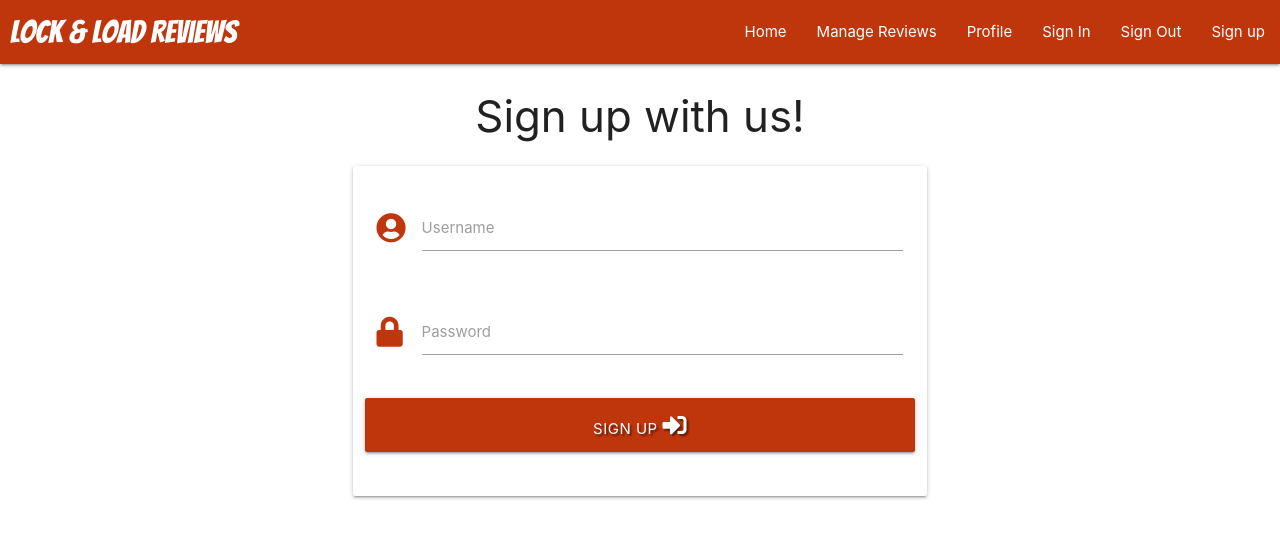
After one commit to deborasantos28/milestone-project-3, a Flask app: page /sign_up in a window 1280 px wide. The commit adds this page. Shown: the top 538 px of the page. Run offline with Flask 2, Linux system fonts and the light colour scheme; some libraries are stand-ins or nearby versions.

Commit message:
Create sign up page and registration functionality and display

```diff
--- a/app.py
+++ b/app.py
@@ -4,6 +4,7 @@ from flask import (
     redirect, request, session, url_for)
 from flask_pymongo import PyMongo
 from bson.objectid import ObjectId
+from werkzeug.security import generate_password_hash, check_password_hash
 if os.path.exists("env.py"):
     import env
 
@@ -24,6 +25,29 @@ def get_reviews():
     return render_template("reviews.html", reviews=reviews)
 
 
+@app.route("/sign_up", methods=["GET", "POST"])
+def sign_up():
+    if request.method == "POST":
+        # check if username already exists in db
+        existing_user = mongo.db.users.find_one(
+            {"username": request.form.get("username").lower()})
+
+        if existing_user:
+            flash("Username already exists")
+            return redirect(url_for("sign_up"))
+
+        register = {
+            "username": request.form.get("username").lower(),
+            "password": generate_password_hash(request.form.get("password"))
+        }
+        mongo.db.users.insert_one(register)
+
+        # put the new user into 'session' cookie
+        session["user"] = request.form.get("username").lower()
+        flash("Registration Successful!")
+    return render_template("sign_up.html")
+
+
 if __name__ == "__main__":
     app.run(host=os.environ.get("IP"),
             port=int(os.environ.get("PORT")),
--- a/templates/base.html
+++ b/templates/base.html
@@ -27,9 +27,9 @@
           <li><a href="{{ url_for('get_reviews') }}">Home</a></li>
           <li><a href="#">Manage Reviews</a></li>
           <li><a href="#">Profile</a></li>
-          <li><a href="#">Log In</a></li>
-          <li><a href="#">Log Out</a></li>
-          <li><a href="#">Register</a></li>
+          <li><a href="#">Sign In</a></li>
+          <li><a href="#">Sign Out</a></li>
+          <li><a href="{{ url_for('sign_up') }}">Sign up</a></li>
         </ul>
       </div>
     </nav>
@@ -40,14 +40,29 @@
       <li><a href="#">Reviews</a></li>
       <li><a href="#">Manage Reviews</a></li>
       <li><a href="#">Profile</a></li>
-      <li><a href="#">Log In</a></li>
-      <li><a href="#">Log Out</a></li>
-      <li><a href="#">Register</a></li>
+      <li><a href="#">Sign In</a></li>
+      <li><a href="#">Sign Out</a></li>
+      <li><a href="{{ url_for('sign_up') }}">Sign Up</a></li>
     </ul>
   </header>
 
-  {% block content %}
-  {% endblock %}
+  <section>
+    <!-- flash messages -->
+    {% with messages = get_flashed_messages() %}
+        {% if messages %}
+            {% for message in messages %}
+                <div class="row flashes">
+                    <h4 class="light-blue lighten-4 center-align">{{ message }}</h4>
+                </div>
+            {% endfor %}
+        {% endif %}
+    {% endwith %}
+</section>
+
+<main class="container">
+    {% block content %}
+    {% endblock %}
+</main>
 
   <script src="https://code.jquery.com/jquery-3.5.1.min.js"
     integrity="sha256-9/aliU8dGd2tb6OSsuzixeV4y/faTqgFtohetphbbj0=" crossorigin="anonymous"></script>
--- /dev/null
+++ b/templates/sign_up.html
@@ -0,0 +1,39 @@
+{% extends "base.html" %}
+{% block content %}
+
+
+<h3 class="center-align">Sign up with us!</h3>
+
+    <div class="row">
+        <form class="col s12 m8 offset-m2" method="POST" action="{{ url_for('sign_up') }}">
+            <div class="card-panel">
+                <!-- username -->
+                <div class="row">
+					<div class="input-field col s12">
+						<i class="fas fa-user-circle prefix deep-orange-text text-darken-4"></i>
+						<input id="username" name="username" type="text" minlength="5"
+                        maxlength="15" pattern="^[a-zA-Z0-9]{5,15}$" class="validate" required>
+						<label for="username">Username</label>
+					</div>
+                </div>
+                <!-- passowrd -->
+                <div class="row">
+                    <div class="input-field col s12">
+						<i class="fas fa-lock prefix deep-orange-text text-darken-4"></i>
+                        <input id="password" name="password" type="password" minlength="5"
+                        maxlength="15" pattern="^[a-zA-Z0-9]{5,15}$" class="validate" required>
+                        <label for="password">Password</label>
+                    </div>
+                </div>
+                <!-- register -->
+                <div class="row">
+                    <button type="submit" class="col s12 btn-large deep-orange darken-4 text-shadow">
+                        Sign Up <i class="fas fa-sign-in-alt"></i>
+                    </button>
+                </div>
+            </div>
+        </form>
+    </div>
+
+
+{% endblock %}
```
